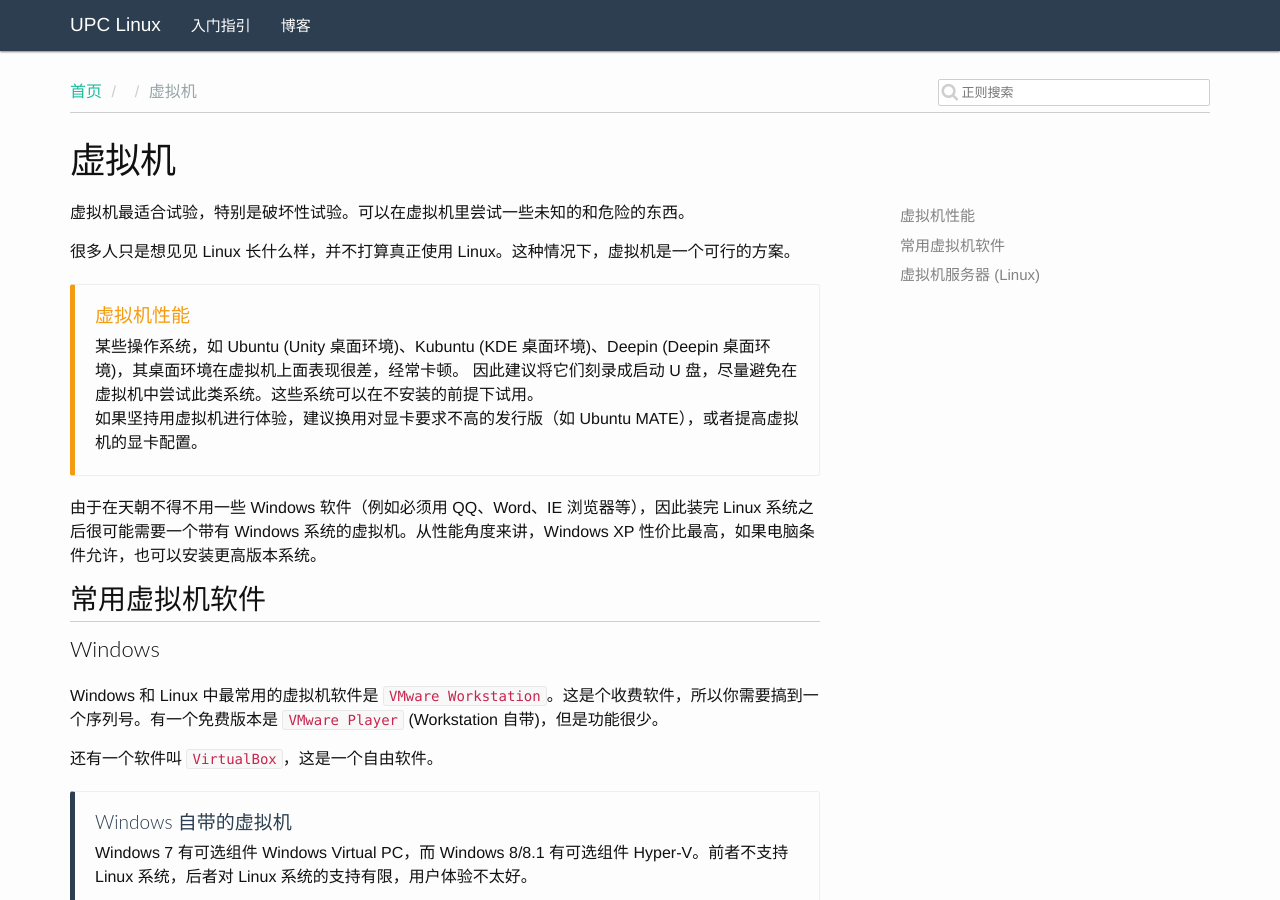
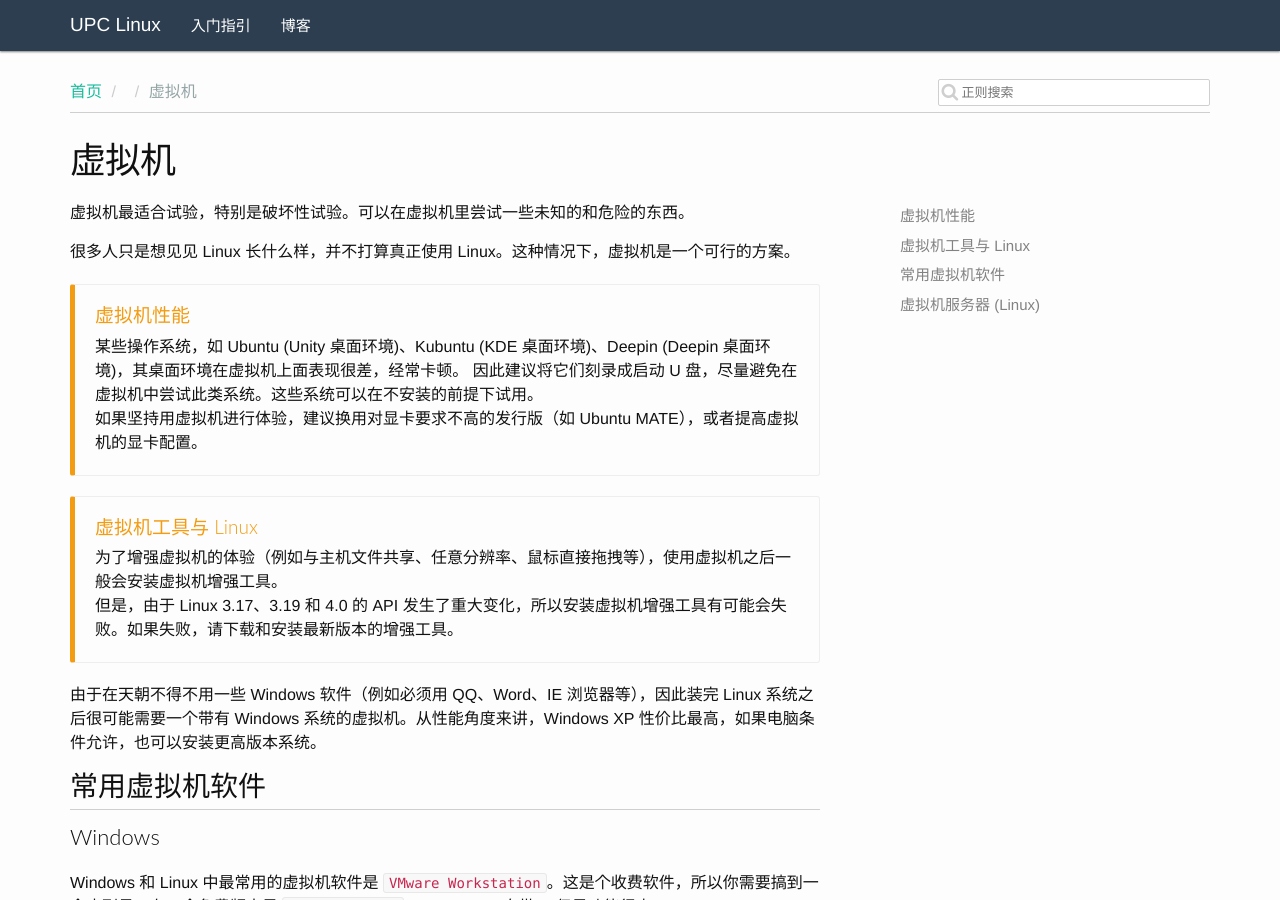
Before and after one commit to upclinux/intro, a Jekyll site: the page built from _posts/try/2002-12-29-vm.markdown, in a window 1280 px wide and 900 px high. Built offline with Jekyll 4.4.1, drawn with Linux system fonts in a browser that asks for light colours; nearby versions of some CDN libraries.

Commit message:
vm补充

```diff
--- a/_posts/try/2002-12-29-vm.markdown
+++ b/_posts/try/2002-12-29-vm.markdown
@@ -19,6 +19,16 @@ faq: ["如何在不造成任何影响的前提下试用 Linux？"]
 因此建议将它们刻录成启动 U 盘，尽量避免在虚拟机中尝试此类系统。这些系统可以在不安装的前提下试用。
 
 如果坚持用虚拟机进行体验，建议换用对显卡要求不高的发行版（如 Ubuntu MATE），或者提高虚拟机的显卡配置。
+
+[% endcallout %]
+
+[% callout style=warning %]
+
+#### 虚拟机工具与 Linux
+
+为了增强虚拟机的体验（例如与主机文件共享、任意分辨率、鼠标直接拖拽等），使用虚拟机之后一般会安装虚拟机增强工具。
+
+但是，由于 Linux 3.17、3.19 和 4.0 的 API 发生了重大变化，所以安装虚拟机增强工具有可能会失败。如果失败，请下载和安装最新版本的增强工具。
 
 [% endcallout %]
 
```
